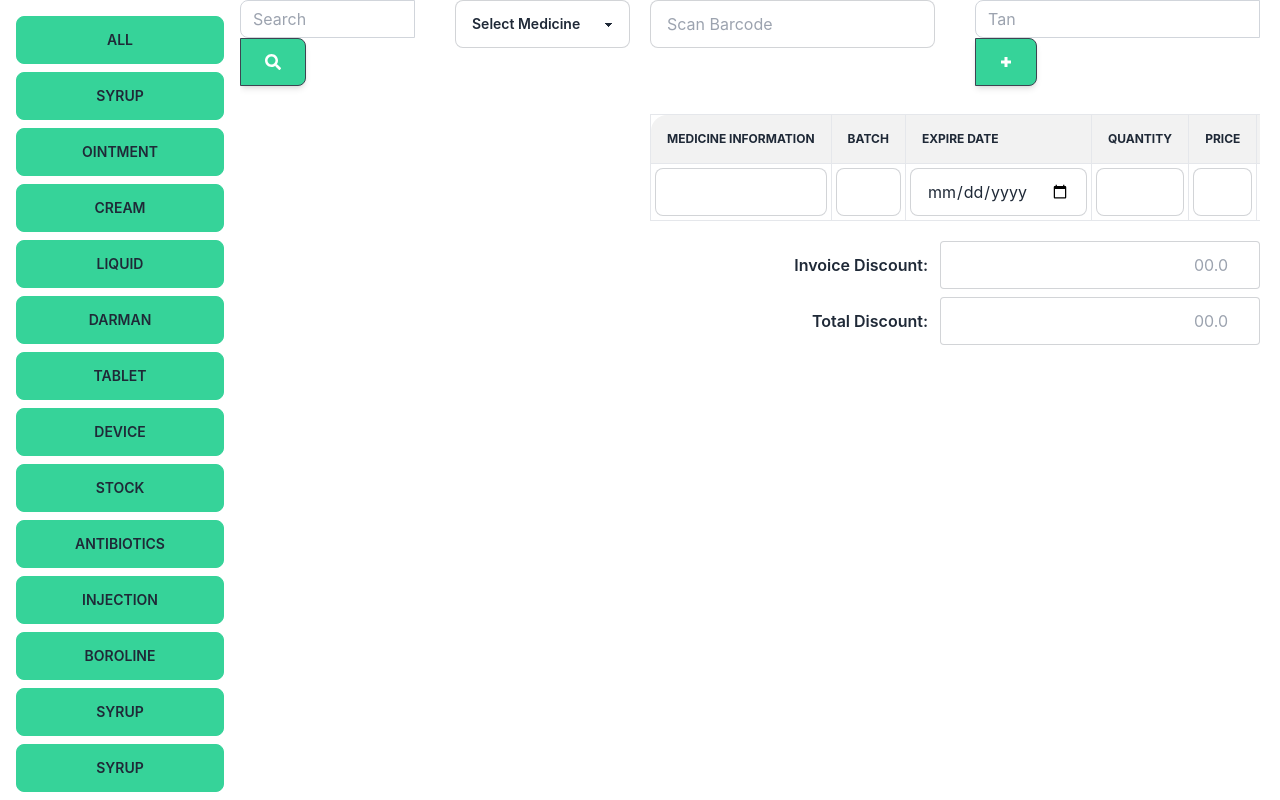
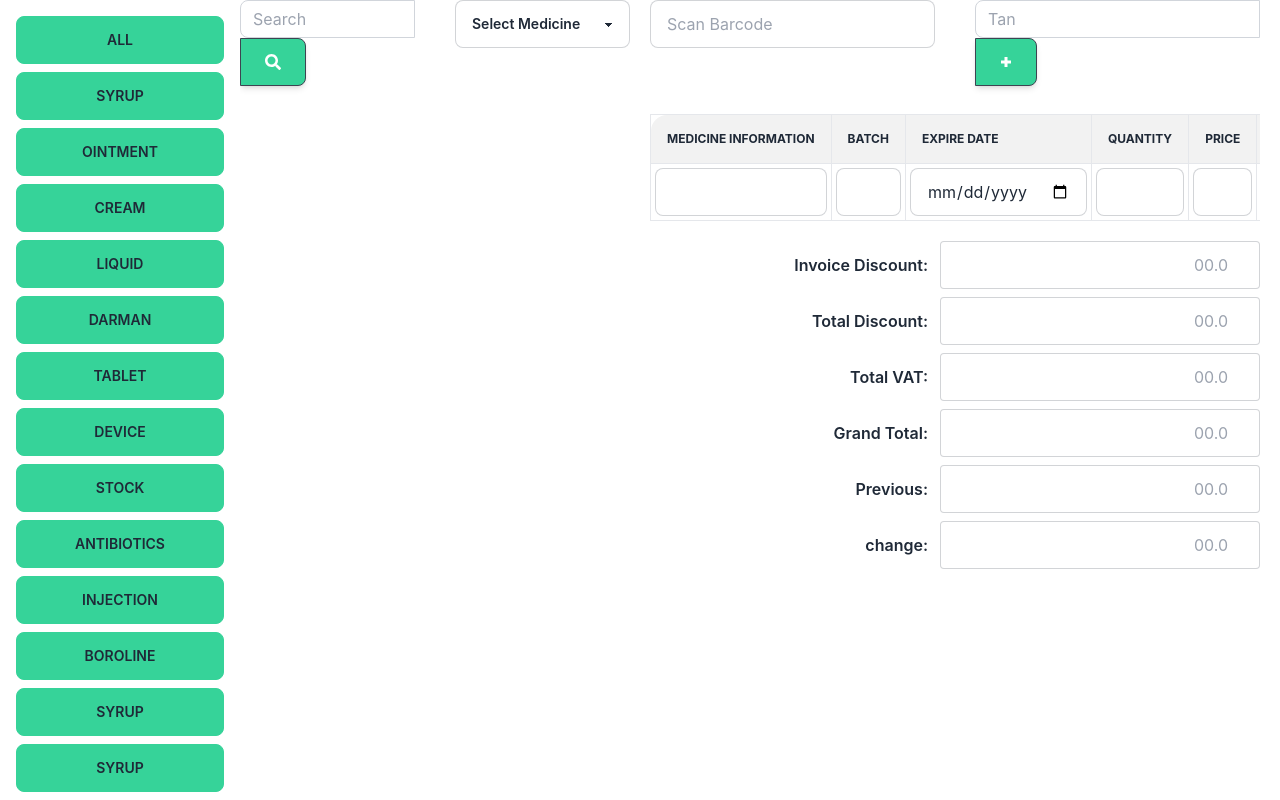
Before and after one commit to md-najmul-haque/medical-store-software, a React (Create React App) app: page / in a window 1280 px wide. Built offline with nearby package versions, Linux system fonts and the light colour scheme; what tw-elements would draw is missing.

Commit message:
more input filed added in sales bill page

```diff
--- a/src/components/SalesBillForm.js
+++ b/src/components/SalesBillForm.js
@@ -110,6 +110,41 @@ const SalesBillForm = () => {
                     />
                 </div>
 
+                <div class="flex justify-end items-center mb-2">
+                    <h2 className='p-3 font-semibold'>Total VAT: </h2>
+                    <input
+                        type="number"
+                        placeholder='00.0'
+                        className="input w-full max-w-xs input-bordered focus:outline-none rounded text-right"
+                    />
+                </div>
+
+                <div class="flex justify-end items-center mb-2">
+                    <h2 className='p-3 font-semibold'>Grand Total: </h2>
+                    <input
+                        type="number"
+                        placeholder='00.0'
+                        className="input w-full max-w-xs input-bordered focus:outline-none rounded text-right"
+                    />
+                </div>
+
+                <div class="flex justify-end items-center mb-2">
+                    <h2 className='p-3 font-semibold'>Previous: </h2>
+                    <input
+                        type="number"
+                        placeholder='00.0'
+                        className="input w-full max-w-xs input-bordered focus:outline-none rounded text-right"
+                    />
+                </div>
+
+                <div class="flex justify-end items-center mb-2">
+                    <h2 className='p-3 font-semibold'>change: </h2>
+                    <input
+                        type="number"
+                        placeholder='00.0'
+                        className="input w-full max-w-xs input-bordered focus:outline-none rounded text-right"
+                    />
+                </div>
 
             </div>
         </div>
```
